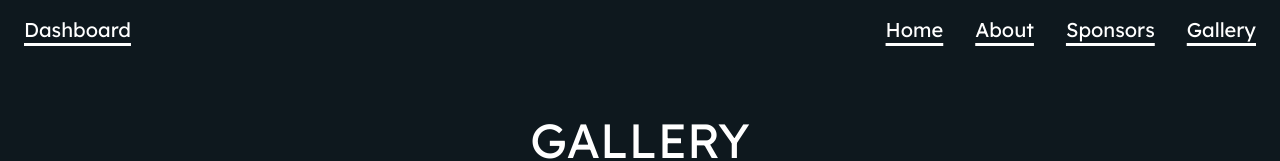
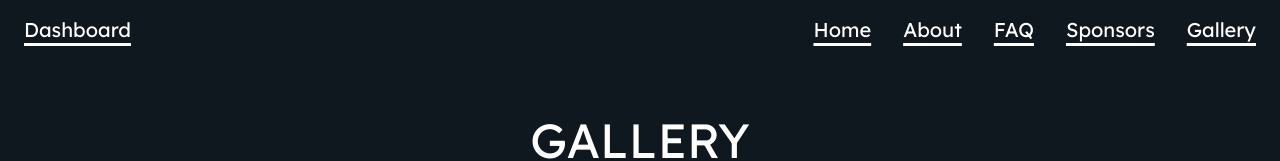
Before and after one commit to atomhacks/X, a Next.js app: page /gallery in a window 1280 px wide. Shown: the top 161 px of the page. Built offline with nearby package versions, Linux system fonts and the light colour scheme.

Commit message:
optimize for mobile and fix logo

```diff
--- a/app/api/user/initialize/route.ts
+++ b/app/api/user/initialize/route.ts
@@ -5,7 +5,7 @@ import { getServerSession } from "next-auth";
 import { NextResponse } from "next/server";
 
 const requiredFields = ["name", "osis", "experience", "year", "hasTeam", "shirtSize"] as const;
-const fields = [...requiredFields, "hasTeam", "shouldMatchTeam", "teamMembers"] as const;
+const fields = [...requiredFields, "hasTeam", "shouldMatchTeam", "potentialMembers"] as const;
 
 export async function POST(req: Request) {
   if (req.method != "POST") {
--- /dev/null
+++ b/app/components/NavMobile.tsx
@@ -0,0 +1,33 @@
+"use client";
+
+import { useState } from "react";
+import Hamburger from "hamburger-react";
+import { routes } from "./Navbar";
+import NavButton from "./NavButton";
+
+export default function NavMobile() {
+  const [isOpen, setOpen] = useState(false);
+
+  return (
+    <div className="z-20 sticky top-0 lg:hidden">
+      <div className="flex justify-end">
+        <Hamburger toggled={isOpen} size={30} toggle={setOpen} />
+        {isOpen && (
+          <div className="shadow-4xl fixed left-0 right-0 top-[3.5rem] z-20 m-1 rounded-lg bg-ocean-300 px-2 py-4 pt-0">
+            <ul className="flex flex-col gap-2">
+              {routes.map((route, i) => {
+                return (
+                  <div key={i} className="mt-4">
+                    <NavButton key={i} href={route.href} lineColor={route.real}>
+                      {route.title}
+                    </NavButton>
+                  </div>
+                );
+              })}
+            </ul>
+          </div>
+        )}
+      </div>
+    </div>
+  );
+}
--- a/app/components/Navbar.tsx
+++ b/app/components/Navbar.tsx
@@ -1,25 +1,64 @@
 import NavButton from "./NavButton";
+import NavMobile from "./NavMobile";
+
+export const routes = [
+  {
+    title: "Dashboard",
+    href: "/dashboard",
+    color: "hover:decoration-blue-500",
+    real: "decoration-blue-500",
+  },
+  {
+    title: "Home",
+    href: "/",
+    color: "hover:decoration-green-400",
+    real: "decoration-green-400",
+  },
+  {
+    title: "About",
+    href: "/#about",
+    color: "hover:decoration-pink-500",
+    real: "decoration-pink-500",
+  },
+  {
+    title: "FAQ",
+    href: "/#faq",
+    color: "hover:decoration-orange-500",
+    real: "decoration-orange-500",
+  },
+  {
+    title: "Sponsors",
+    href: "/#sponsors",
+    color: "hover:decoration-indigo-500",
+    real: "decoration-indigo-500",
+  },
+  {
+    title: "Gallery",
+    href: "/gallery",
+    color: "hover:decoration-cyan-400",
+    real: "decoration-cyan-400",
+  },
+];
 
 export default function Navbar() {
   return (
-    <div className="sticky top-0 z-50 flex min-w-full items-center justify-end gap-x-4 p-4">
-      <div className="mr-auto">
-        <NavButton href="/dashboard" lineColor="hover:decoration-green-400">
-          Dashboard
-        </NavButton>
+    <>
+      <div className="sticky top-0 z-50 hidden min-w-full gap-x-4 p-4 lg:flex lg:items-center lg:justify-end">
+        {routes.map((route, i) =>
+          i == 0 ? (
+            <div key={i} className="mr-auto">
+              <NavButton href={route.href} lineColor={route.color}>
+                {route.title}
+              </NavButton>
+            </div>
+          ) : (
+            <NavButton key={i} href={route.href} lineColor={route.color}>
+              {route.title}
+            </NavButton>
+          ),
+        )}
       </div>
-      <NavButton href="/" lineColor="hover:decoration-green-400">
-        Home
-      </NavButton>
-      <NavButton href="/#about" lineColor="hover:decoration-pink-500">
-        About
-      </NavButton>
-      <NavButton href="/#sponsors" lineColor="hover:decoration-purple-400">
-        Sponsors
-      </NavButton>
-      <NavButton href="/gallery" lineColor="hover:decoration-cyan-400">
-        Gallery
-      </NavButton>
-    </div>
+      <NavMobile />
+    </>
   );
 }
--- a/app/components/landing/About.tsx
+++ b/app/components/landing/About.tsx
@@ -1,4 +1,4 @@
-"use client"
+"use client";
 
 import Image from "next/image";
 
@@ -32,29 +32,34 @@ function useParallax(value: MotionValue<number>, distance: number) {
   return useTransform(value, [0, 1], [-distance, distance]);
 }
 
-function Section({ img, text }: { img: any, text: string}) {
+function Section({ img, text }: { img: any; text: string }) {
   const ref = useRef(null);
   const { scrollYProgress } = useScroll({ target: ref });
   const y = useParallax(scrollYProgress, 300);
 
   return (
-    <div ref={ref} className="snap-center my-24 grid grid-cols-1 md:my-12 md:grid-cols-5 md:px-0">
-        <div className="relative px-4 md:col-span-3">
-          <Image priority={true} className="relative rounded-2xl shadow-2xl" src={img} alt="" />
-        </div>
-        <div className="my-auto lg:ml-24 text-center md:text-right md:col-span-2 md:my-4">
-          <motion.p style={{ y }} className="border-r-8 border-green-500 px-8 py-3 text-xl md:text-base"> {text}</motion.p>
-        </div>
+    <div ref={ref} className="relative my-24 grid snap-center grid-cols-1 md:my-12 md:grid-cols-5 md:px-0">
+      <div className="relative px-4 md:col-span-3">
+        <Image priority={true} className="relative rounded-2xl shadow-2xl" src={img} alt="" />
+      </div>
+      <div className="my-auto text-center md:col-span-2 md:my-4 md:text-right lg:ml-24">
+        <motion.p style={{ y }} className="border-r-8 border-green-500 px-8 py-3 text-xl md:text-base">
+          {" "}
+          {text}
+        </motion.p>
+      </div>
     </div>
-  )
+  );
 }
 
 export default function About() {
   return (
-    <div id="about" className="my-8 flex flex-col border-yellow-500 text-white">
-      <div className="container mx-auto gap-20">
-        <h2 className="py-6 text-6xl underline decoration-green-500 decoration-4 underline-offset-8">About</h2>
-        {content.map((obj, i) => <Section key={i} img={obj.img} text={obj.text}/>)}
+    <div id="about" className="relative my-8 flex flex-col border-yellow-500 text-white">
+      <div className="container relative mx-auto gap-20">
+        <h2 className="px-4 py-6 text-6xl underline decoration-green-500 decoration-4 underline-offset-8">About</h2>
+        {content.map((obj, i) => (
+          <Section key={i} img={obj.img} text={obj.text} />
+        ))}
       </div>
     </div>
   );
--- a/app/components/landing/Logo.tsx
+++ b/app/components/landing/Logo.tsx
@@ -1,13 +1,13 @@
-"use client"
+"use client";
 
-import Rive from '@rive-app/react-canvas';
+import Rive from "@rive-app/react-canvas";
 
 export default function Logo() {
-    return (
-        <div className="relative bottom-8">
-            <div className="w-[28rem] h-[28rem] lg:w-[36rem] lg:h-[36rem]">
-                <Rive src="/rive/new_logo.riv" />
-            </div>
-        </div>
-    )
+  return (
+    <div className="relative bottom-8">
+      <div className="h-[22rem] w-[22rem] md:h-[40rem] md:w-[40rem]">
+        <Rive src="/rive/new_logo.riv" />
+      </div>
+    </div>
+  );
 }
--- a/app/components/landing/Sponsors.tsx
+++ b/app/components/landing/Sponsors.tsx
@@ -13,7 +13,7 @@ export default function Sponsors() {
   return (
     <div id="sponsors" className="flex flex-col items-center justify-center my-8 container mx-auto gap-4">
       {/* Notice the id property? This is what lets us route to the sponsors section from the navbar */}
-      <h2 className="mr-auto py-6 text-5xl underline decoration-green-500 decoration-4 underline-offset-8">Sponsors</h2>
+      <h2 className="px-4 mr-auto py-6 text-5xl underline decoration-green-500 decoration-4 underline-offset-8">Sponsors</h2>
       <h3 className="text-xl text-center">Thank you to our sponsors who made AtomHacks possible!</h3>
       <div className="grid w-5/6 grid-cols-3 items-center justify-center gap-4 md:grid-cols-1">
         <div className="relative block h-48 items-center justify-center rounded-lg col-span-full bg-white">
--- a/package.json
+++ b/package.json
@@ -23,6 +23,7 @@
     "class-variance-authority": "^0.7.0",
     "clsx": "^2.1.0",
     "framer-motion": "^11.0.3",
+    "hamburger-react": "^2.5.0",
     "lucide-react": "^0.323.0",
     "next": "14.1.0",
     "next-auth": "^4.24.5",
```
Also changed, not shown: app/components/landing/Faq.tsx (+58 -41 lines), 2 other files (tests, documents, lock files or other folders).
